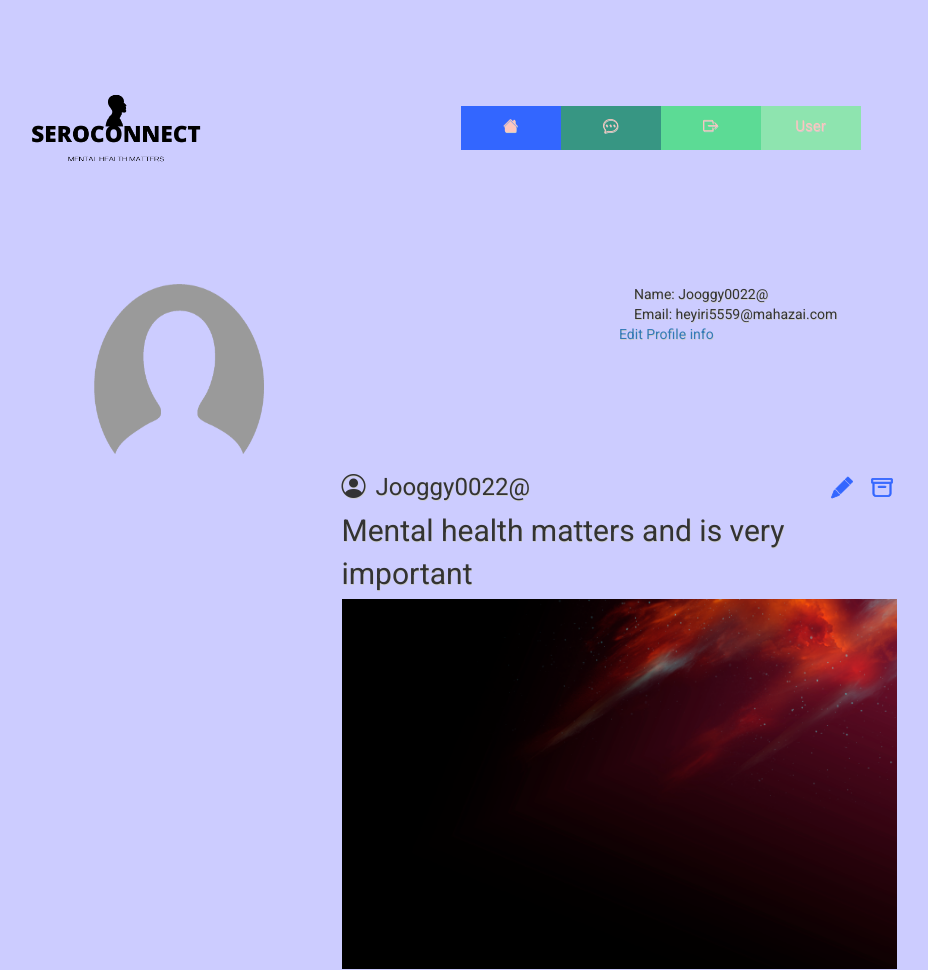
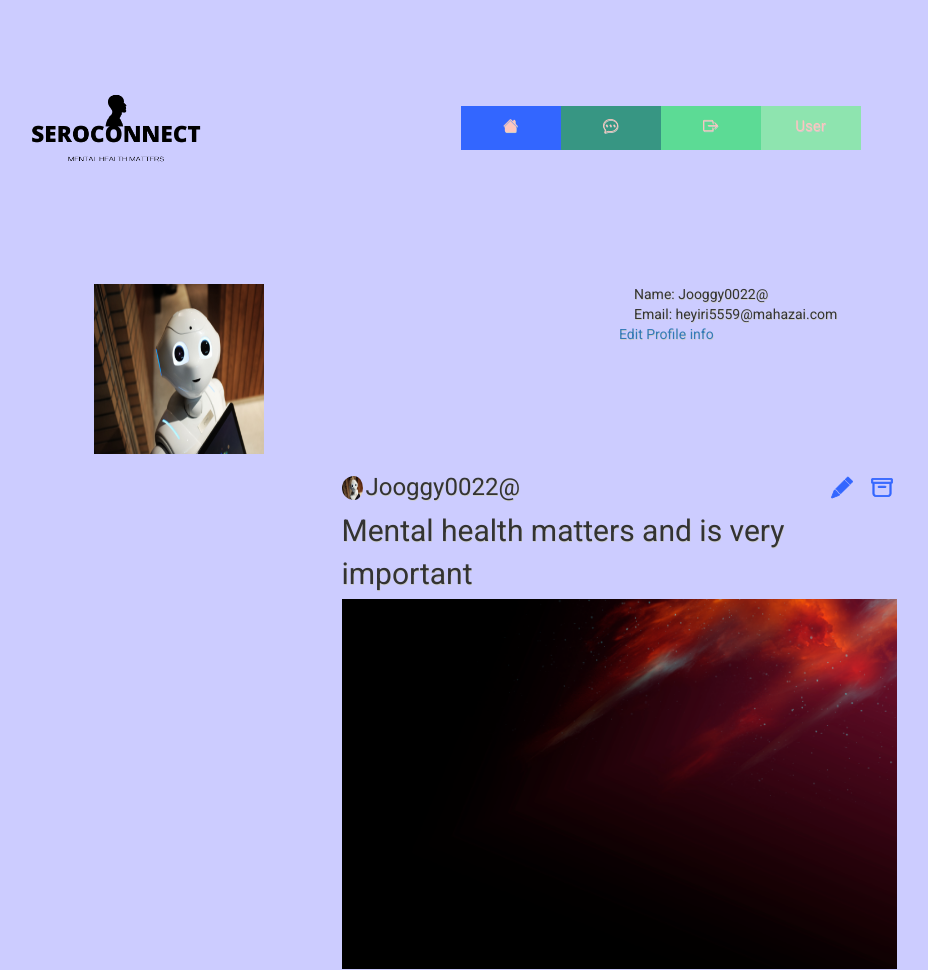
Before and after one commit to Aswath1999/SeroConnect, a Flask app: page /userprofile in a window 1280 px wide. Shown: the top 970 px of the page, without its empty margins (21-949 px from the left). Run offline with Flask 2, Linux system fonts and the light colour scheme; a user stored in the database is signed in; data comes from the database, SQL or seed files in the repository; both versions use the stored data as it was after the commit; some libraries are stand-ins or nearby versions.

Commit message:
Userimage

```diff
--- a/website/static/css/styles.css
+++ b/website/static/css/styles.css
@@ -213,7 +213,9 @@ div.title{
   height: 170px;
 }
 
-.alert{
-  background-color:green;
-  opacity:0.7;
+.name img{
+  width: 24px;
+  height: 24px;
+  border-radius:50%;
+  padding-right: 3px;
 }
--- a/website/templates/forum/viewpost.html
+++ b/website/templates/forum/viewpost.html
@@ -8,7 +8,11 @@
       <div class="posthead">
         <div class="name">
           {% if post.anonymous==False %}
-          <h3> <i class="bi bi-person-circle"></i>{{postuser.query.filter_by(id=post.user_id).first().username }}</h3>
+            {%if current_user.userimage%}
+             <h3> <img src="{{url_for('static',filename='images/User/'+current_user.userimage)}}">{{postuser.query.filter_by(id=post.user_id).first().username }}</h3>
+            {%else%}
+             <h3> <i class="bi bi-person-circle"></i>{{postuser.query.filter_by(id=post.user_id).first().username }}</h3>
+            {%endif%}
           {%else%}
           <h3> <i class="bi bi-person-circle"></i>Anonymous</h3>
           {%endif%}
--- a/website/templates/profile.html
+++ b/website/templates/profile.html
@@ -1,8 +1,8 @@
 {% extends "base.html" %} {% block title %}SeroConnect{% endblock %}{% block content%}
 
 <section class="Profile col-md-12">
-    {%if current_user.image%}
-    <div class="profileimage col-md-6"><img src="{{url_for('static',filename='images/User/'+current_user.userimage)}}" alt="Userimage"></div>
+    {%if current_user.userimage%}
+    <div class="profileimage col-md-6"><img src="{{url_for('static',filename='images/User/'+current_user.userimage)}}"alt="Userimage"></div>
     {%else%}
     <div class="profileimage col-md-6"><img src="{{url_for('static',filename='images/User/default_avatar.png')}}" alt="Userimage"></div>
     {%endif%}
```
Also changed, not shown: website/database.db, website/static/images/User/90b92ee0-f640-11ec-ac08-3cf86283ff94_alex-knight-2EJCSULRwC8-unsplash.jpg (renamed from website/static/images/User/ad7f9c27-f63e-11ec-955a-3cf86283ff94_alex-knight-2EJCSULRwC8-unsplash.jpg).
